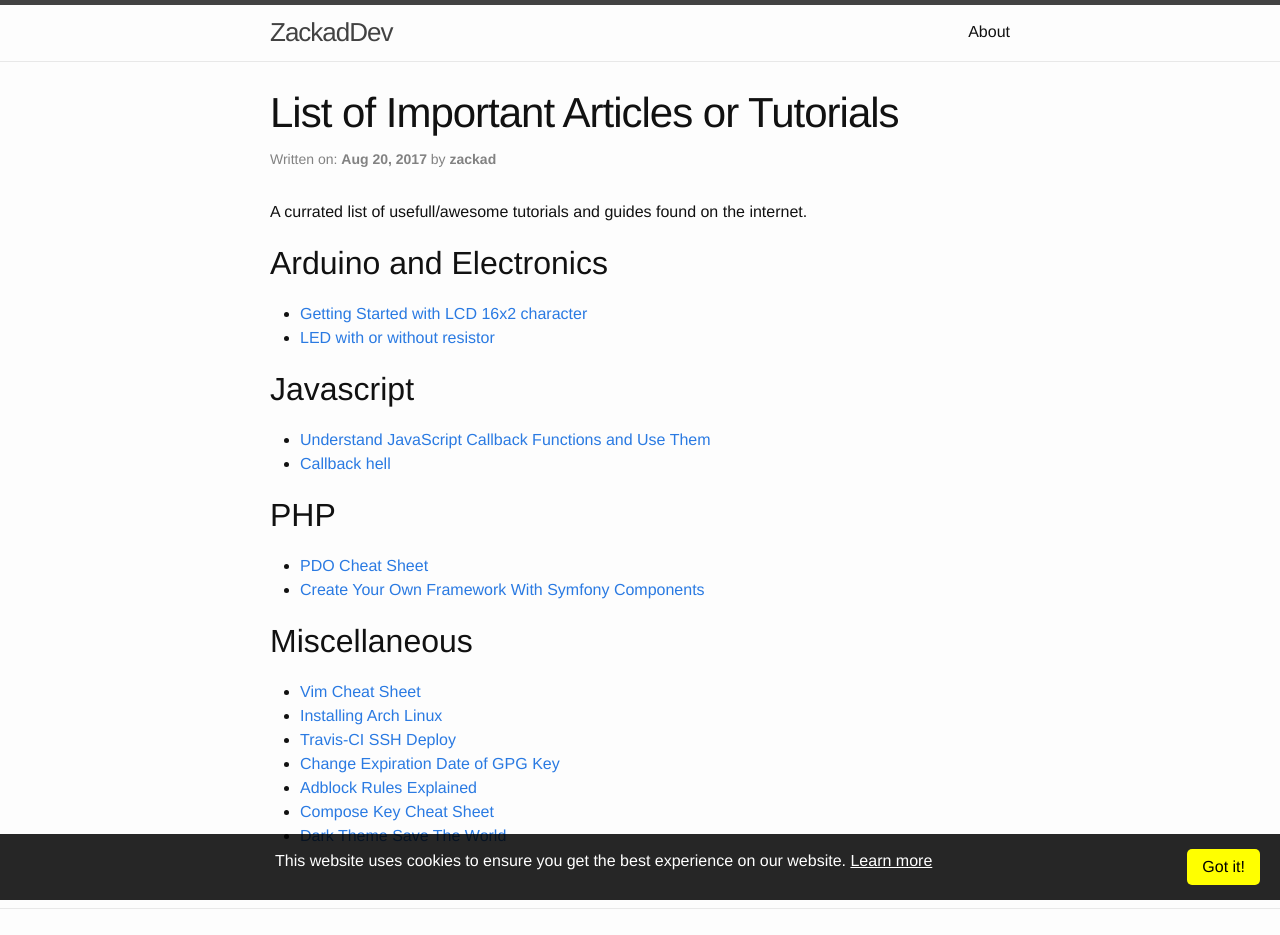
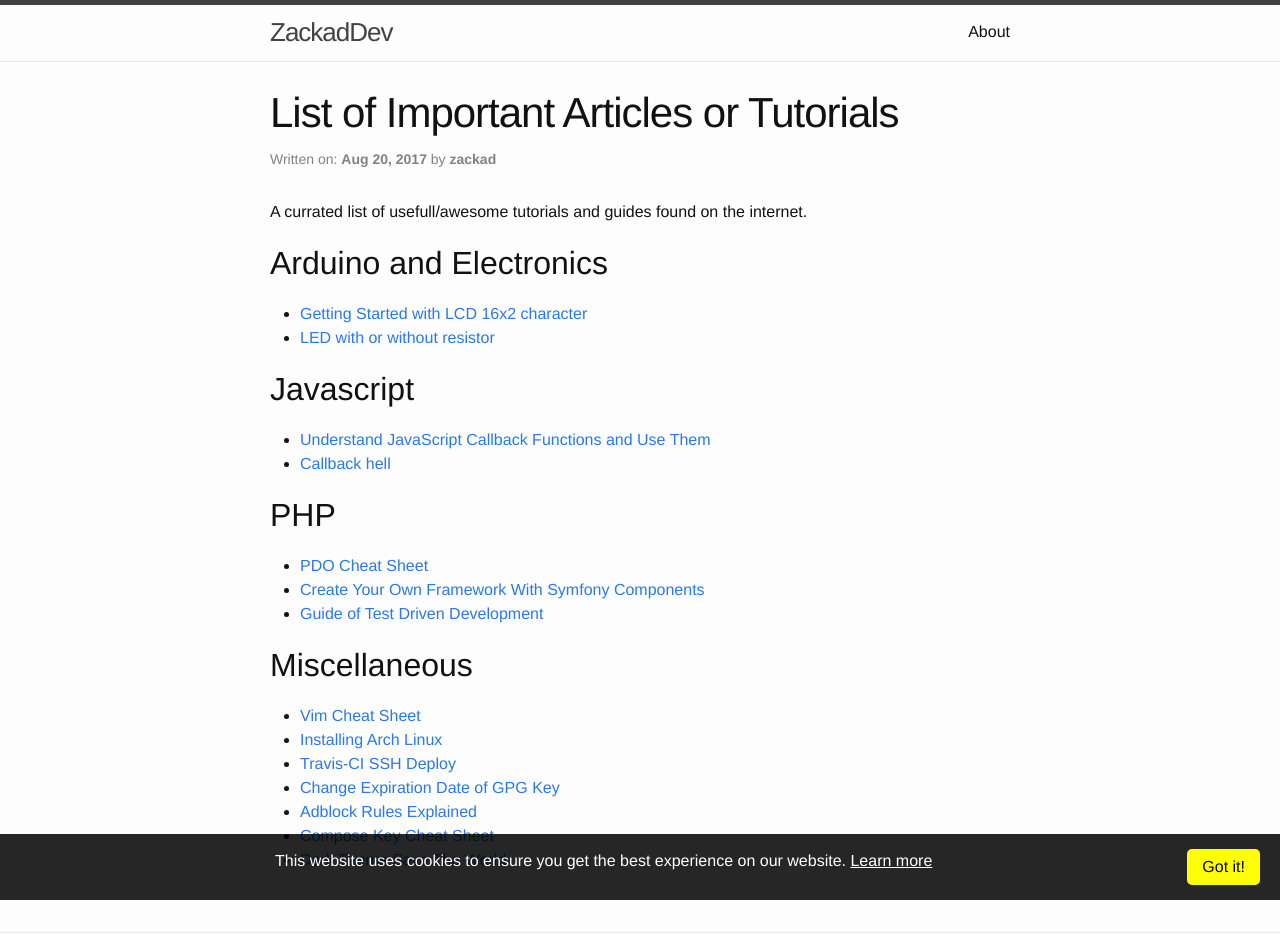
Before and after one commit to zackad/blog-src, a Jekyll site: the page built from _posts/2017-08-20-important-articles-and-tutorials.md, in a window 1280 px wide, cut to the strip 0-935 px from the top of the page. Built offline with Jekyll 4.4.1, drawn with Linux system fonts in a browser that asks for light colours; comment, search, counter and statistics services are not loaded.

Commit message:
url to test driven development guide

```diff
--- a/_posts/2017-08-20-important-articles-and-tutorials.md
+++ b/_posts/2017-08-20-important-articles-and-tutorials.md
@@ -18,6 +18,7 @@ A currated list of usefull/awesome tutorials and guides found on the internet.
 
 - [PDO Cheat Sheet](https://phpdelusions.net/pdo/fetch_modes)
 - [Create Your Own Framework With Symfony Components](http://symfony.com/doc/current/create_framework/index.html)
+- [Guide of Test Driven Development](https://code.tutsplus.com/tutorials/lets-tdd-a-simple-app-in-php--net-26186)
 
 ## Miscellaneous
 
```
